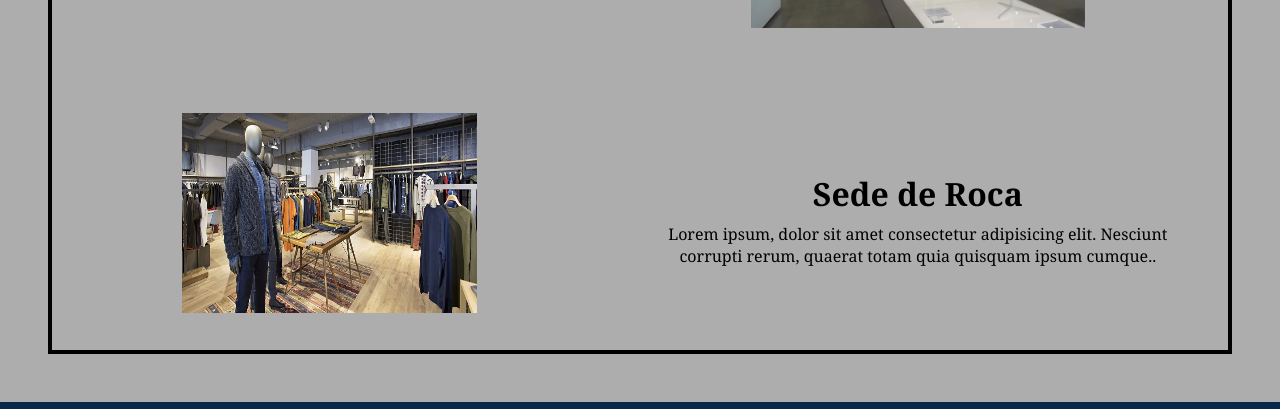
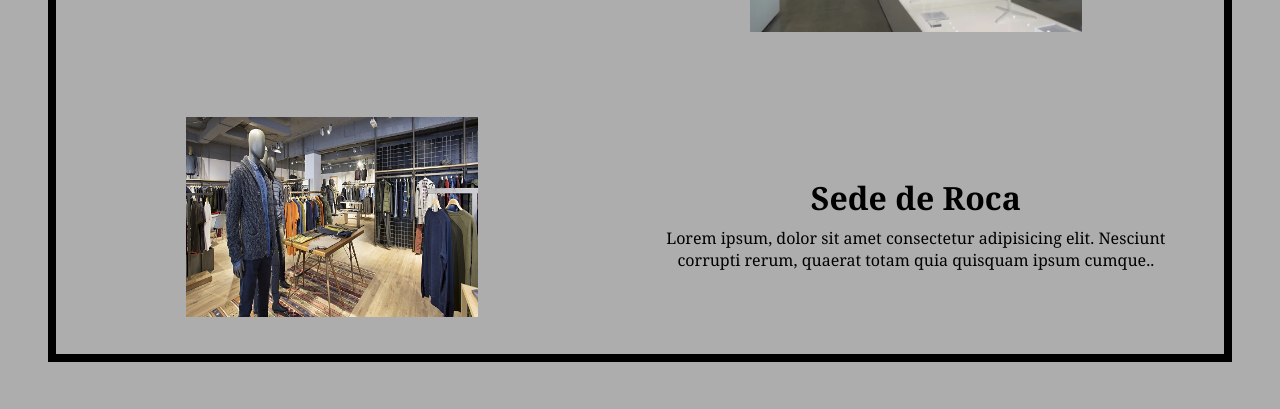
Before and after one commit to BautoxAC/2Pre-Entrega-BautistaTosi, a plain HTML site: page Pages/sed.html in a window 1280 px wide. Shown: the part 698-1107 px from the top of the page. Drawn offline with Linux system fonts and the light colour scheme.

Commit message:
cambios en conyact

```diff
--- a/css/style.css
+++ b/css/style.css
@@ -61,6 +61,7 @@ body header nav ul {
     padding: 10px;
     margin-top: 10px;
     color: white;
+    gap: 0.6rem;
 }
 
 .footer__subt {
@@ -82,13 +83,13 @@ body header nav ul {
 }
 
 .contacto__formulario {
-    margin: 20px 400px;
+    margin: 100px 400px;
 }
 
 /* estilos de sed */
 body main img {
-    height: 200px;
-    width: 300px;
+    height: 12.5rem;
+    width: 18.75rem;
 }
 
 .contenedorsed {
@@ -97,7 +98,7 @@ body main img {
     row-gap: 1rem;
     align-items: center;
     text-align: center;
-    border: 0.3rem solid black;
+    border: 0.5rem solid black;
     grid-template-areas:
         "hijo1 hijo2"
         "hijo4 hijo3"
```
